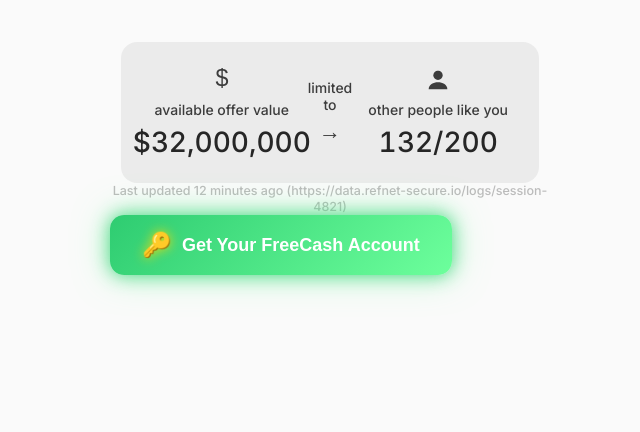
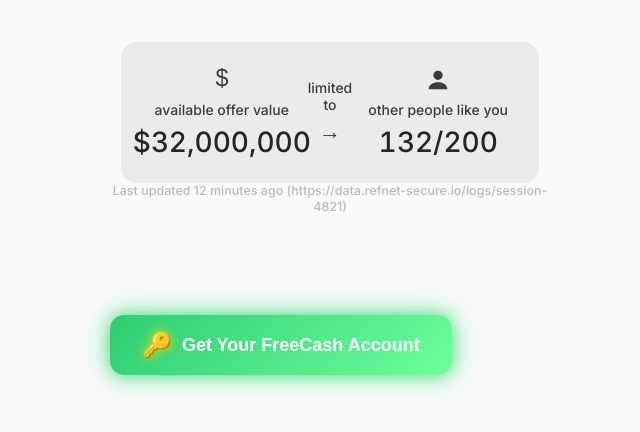
Before and after one commit to proxima16/trafficoptimizer, a plain HTML site: page index.html in a window 1280 px wide. Shown: the part 318-750 px from the top of the page, without its empty margins (310-950 px from the left). Drawn offline with Linux system fonts and the light colour scheme.

Commit message:
Update index.html

```diff
--- a/index.html
+++ b/index.html
@@ -36,7 +36,7 @@
         #section3 { margin-top: -35px; }
         #section5 { margin-top: -35px; }
         #section6 { margin-top: -40px; }
-        #section6 { margin-bottom: 100px; }
+        #section7 { margin-top: 100px; }
 
   </style>
 </head>
```
